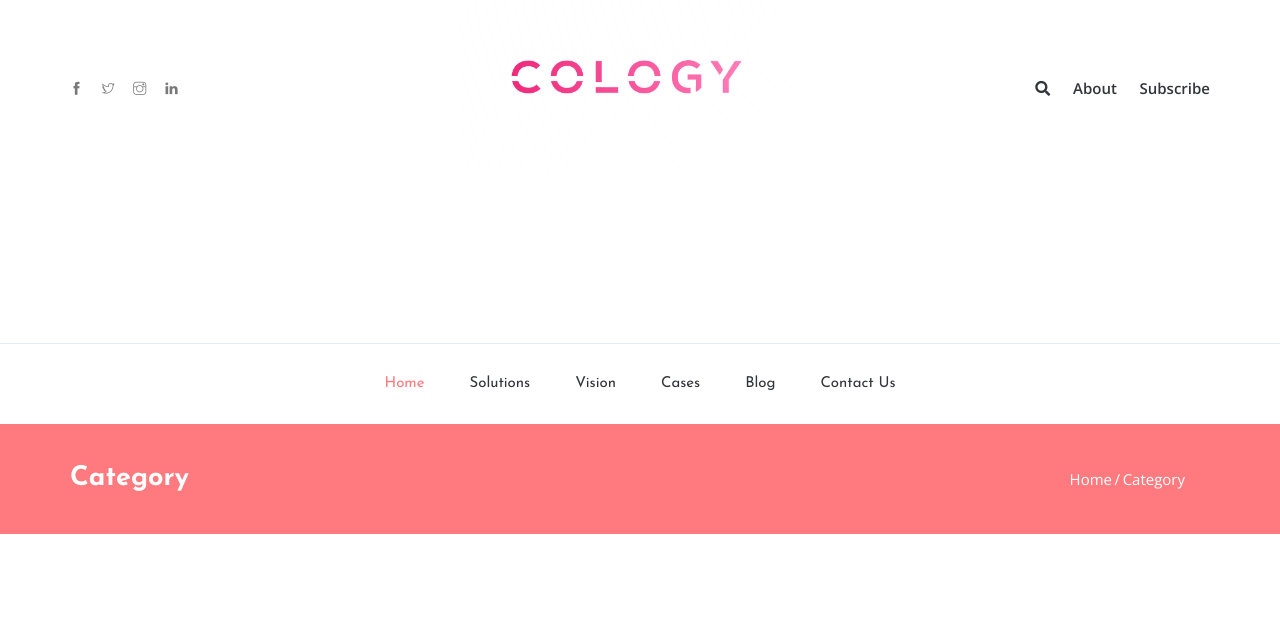
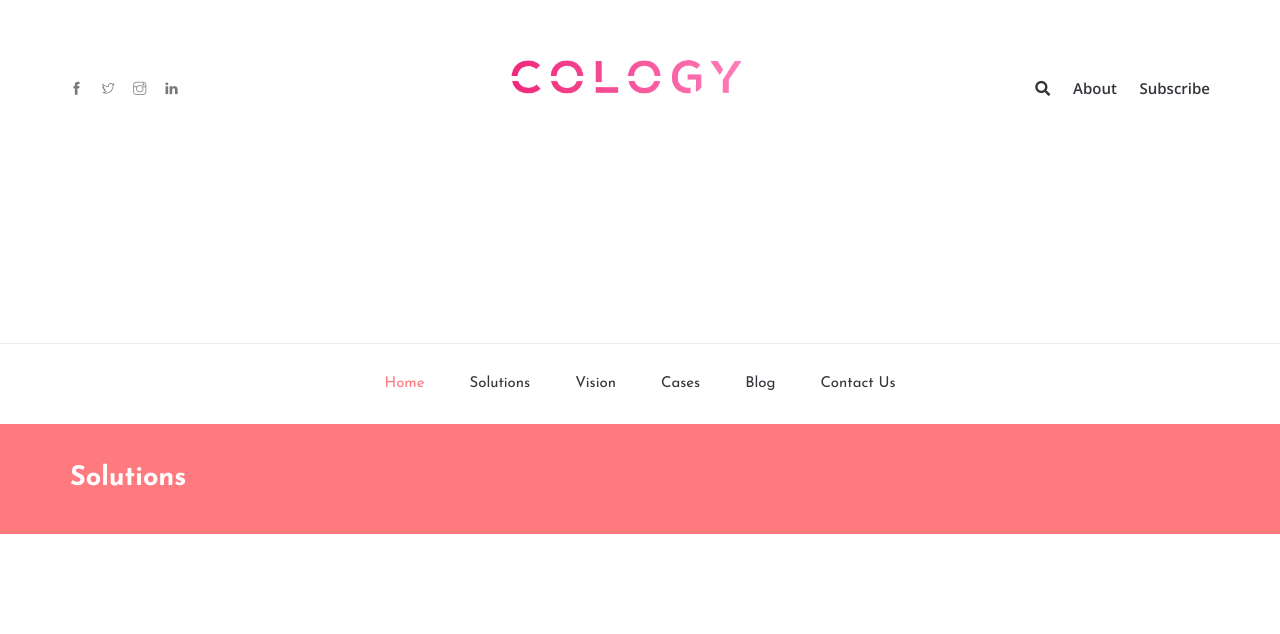
Before and after one commit to sami196515/Cology-Digital, a plain HTML site: page solutions.html in a window 1280 px wide. Shown: the part 166-800 px from the top of the page. Drawn offline with nearby package versions, Linux system fonts and the light colour scheme.

Commit message:
Update solutions.html

```diff
--- a/solutions.html
+++ b/solutions.html
@@ -106,11 +106,7 @@
             class="banner_content d-md-flex justify-content-between align-items-center"
           >
             <div class="mb-3 mb-md-0">
-              <h2>Category</h2>
-            </div>
-            <div class="page_link">
-              <a href="index.html">Home</a>
-              <a href="contact.html">Category</a>
+              <h2>Solutions</h2>
             </div>
           </div>
         </div>
```
